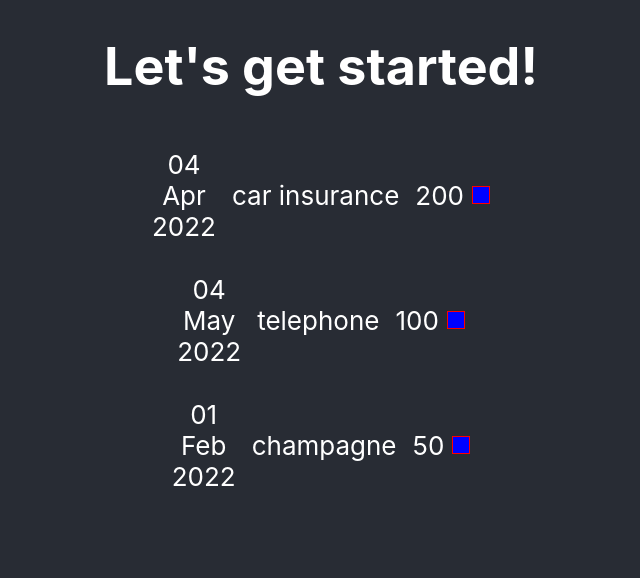
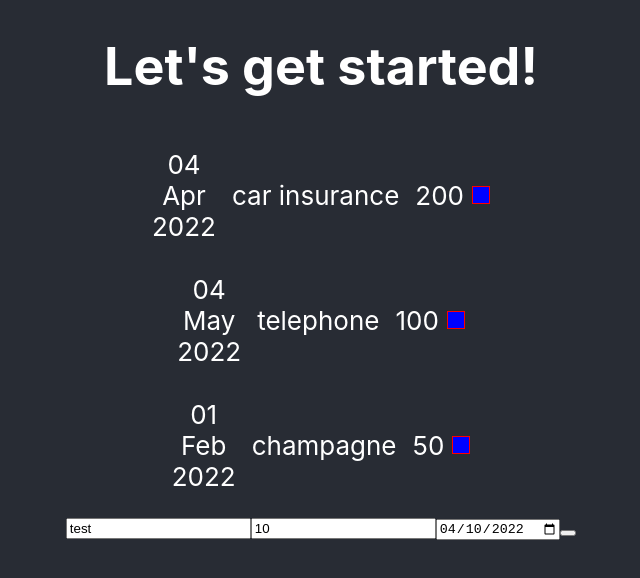
Before and after one commit to 8ctopus/react-demo-app, a React (Create React App) app: page / in a window 1280 px wide. Shown: the top 578 px of the page, without its empty margins (319-959 px from the left). Built offline with nearby package versions, Linux system fonts and the light colour scheme.

Commit message:
added: new expense form

```diff
--- a/src/App.js
+++ b/src/App.js
@@ -1,5 +1,6 @@
 import './App.css';
 import ExpenseItem from './components/ExpenseItem.js';
+import NewExpense from './components/NewExpense.js';
 
 function App() {
   return (
@@ -8,6 +9,7 @@ function App() {
       <ExpenseItem date={ new Date(2022,3,4) } description="car insurance" amount="200" />
       <ExpenseItem date={ new Date(2022,4,4) } description="telephone" amount="100" />
       <ExpenseItem date={ new Date(2022,1,1) } description="champagne" amount="50" />
+      <NewExpense />
     </div>
   );
 }
--- /dev/null
+++ b/src/components/NewExpense.js
@@ -0,0 +1,15 @@
+export default function NewExpense() {
+    const onSubmitHandler = (event) => {
+        event.preventDefault();
+        console.log("form clicked!", event);
+    };
+
+    return <div>
+        <form onSubmit={onSubmitHandler} >
+            <input type="text" name="description" defaultValue="test" />
+            <input type="number" name="amount" defaultValue="10" />
+            <input type="date" name="date" defaultValue="2022-04-10" />
+            <button type="submit" />
+        </form>
+    </div>;
+}
```
